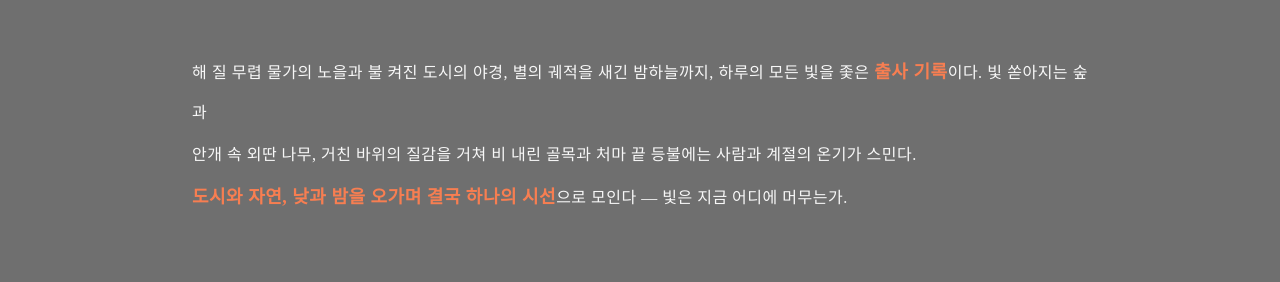
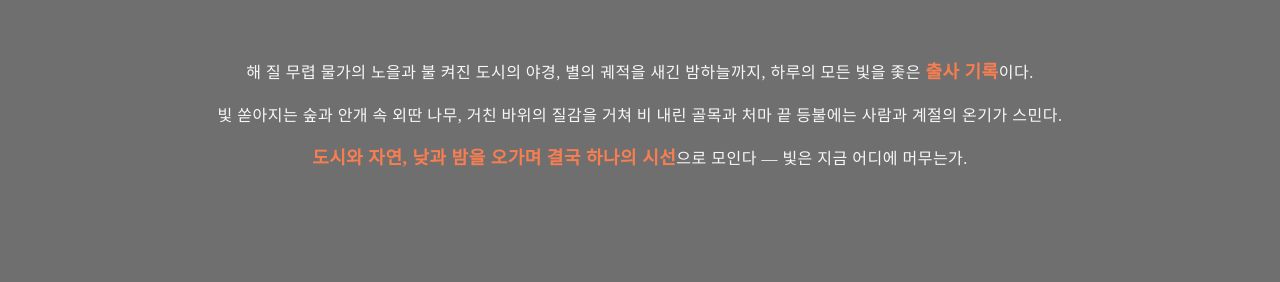
Before and after one commit to DavidLee-hub/webgallery, a plain HTML site: page index.html in a window 1280 px wide. Shown: the part 1084-1366 px from the top of the page. Drawn offline with nearby package versions, Linux system fonts and the light colour scheme; grey boxes are pictures that could not be loaded.

Commit message:
photo-shot-contents-text 가운데 정렬 개선 및 줄바꿈 위치 조정

```diff
--- a/css/main.css
+++ b/css/main.css
@@ -241,7 +241,7 @@ body {
   display: flex;
   align-items: center;
   justify-content: center;
-  text-align: justify;
+  text-align: center;
   line-height: 2.4;
 }
 .photo-shot-contents-text .area-label {
--- a/index.html
+++ b/index.html
@@ -107,7 +107,7 @@
         <span class="area-label" style="font-family: 'Times New Roman', Times, serif;
         display: inline-block; width: 100%;">
           해 질 무렵 물가의 노을과 불 켜진 도시의 야경, 별의 궤적을 새긴 밤하늘까지, 하루의 모든 빛을 좇은
-          <strong style="color:coral; font-size:18px;">출사 기록</strong>이다. 빛 쏟아지는 숲과 <br>안개 속 외딴 나무,
+          <strong style="color:coral; font-size:18px;">출사 기록</strong>이다. <br>빛 쏟아지는 숲과 안개 속 외딴 나무,
           거친 바위의 질감을 거쳐 비 내린 골목과 처마 끝 등불에는 사람과 계절의 온기가 스민다.
           <strong style="color:coral; font-size:18px;"><br>도시와 자연, 낮과 밤을 오가며 결국 하나의 시선</strong>으로 모인다 — 빛은 지금 어디에 머무는가.
         </span>
```
